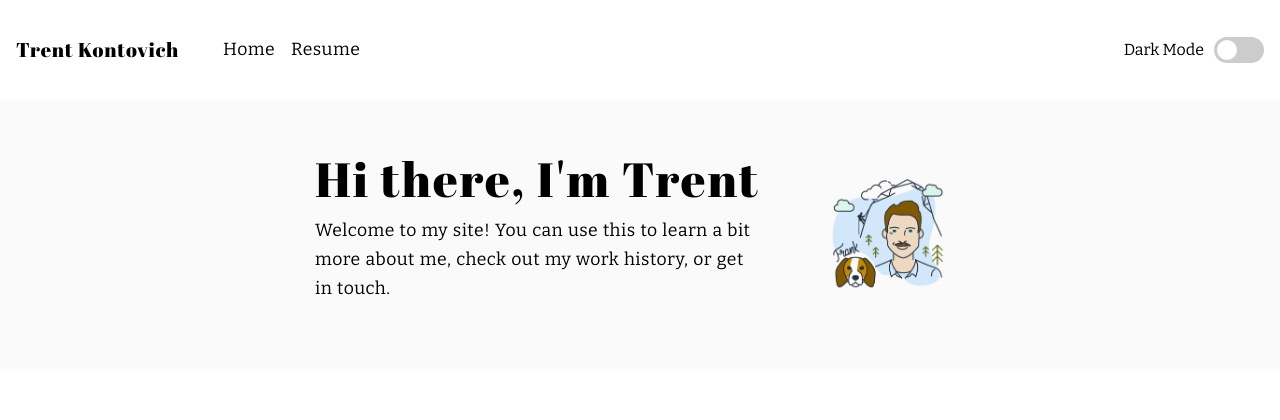
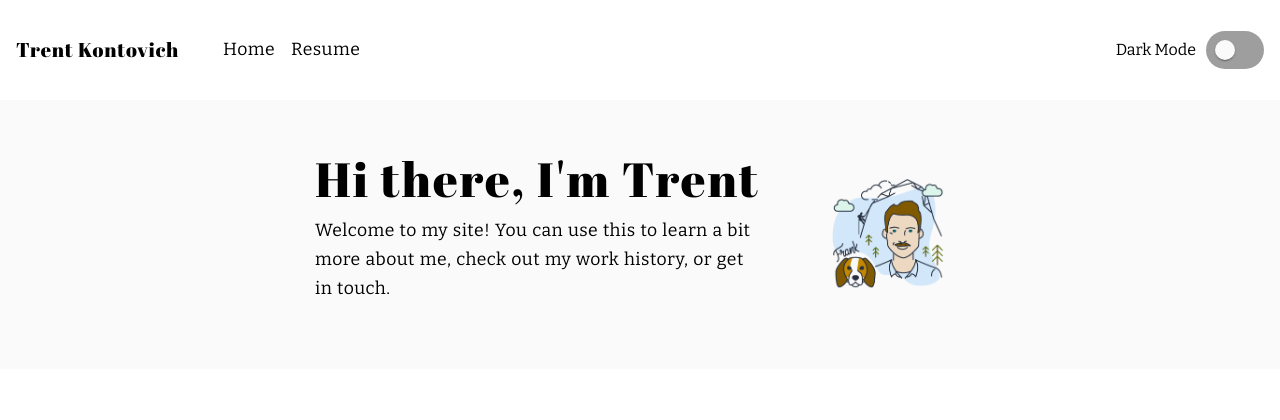
Before and after one commit to tkontovich/personal-site, a Django app: page / in a window 1280 px wide. Shown: the top 420 px of the page. Run offline with Django 5.2, Linux system fonts and the light colour scheme; some libraries are stand-ins or nearby versions.

Commit message:
Implement Material UI-style switch and fix dark mode color application

```diff
--- a/mysite/static/mysite/styles.css
+++ b/mysite/static/mysite/styles.css
@@ -18,9 +18,13 @@ body.dark-mode {
 }
 
 body {
-    background-color: var(--bg-color);
+    background-color: var(--bg-color) !important;
+    color: var(--text-color) !important;
+    transition: background-color 0.3s ease, color 0.3s ease;
+}
+
+p, div, span, li, h1, h2, h3, h4, h5, h6 {
     color: var(--text-color);
-    transition: background-color 0.3s ease, color 0.3s ease;
 }
 
 /* Dark mode toggle container */
@@ -39,12 +43,12 @@ body {
     margin: 0;
 }
 
-/* Toggle switch */
+/* Material UI-style Toggle Switch */
 .toggle-switch {
     position: relative;
     display: inline-block;
-    width: 50px;
-    height: 26px;
+    width: 58px;
+    height: 38px;
 }
 
 .toggle-switch input {
@@ -60,9 +64,9 @@ body {
     left: 0;
     right: 0;
     bottom: 0;
-    background-color: #ccc;
-    transition: 0.3s;
-    border-radius: 26px;
+    background-color: rgba(0, 0, 0, 0.38);
+    transition: 0.4s cubic-bezier(0.4, 0, 0.2, 1);
+    border-radius: 19px;
 }
 
 .toggle-slider:before {
@@ -70,19 +74,39 @@ body {
     content: "";
     height: 20px;
     width: 20px;
-    left: 3px;
-    bottom: 3px;
-    background-color: white;
-    transition: 0.3s;
+    left: 9px;
+    bottom: 9px;
+    background-color: #fafafa;
+    transition: 0.4s cubic-bezier(0.4, 0, 0.2, 1);
     border-radius: 50%;
+    box-shadow: 0px 2px 1px -1px rgba(0,0,0,0.2),
+                0px 1px 1px 0px rgba(0,0,0,0.14),
+                0px 1px 3px 0px rgba(0,0,0,0.12);
 }
 
 .toggle-switch input:checked + .toggle-slider {
-    background-color: var(--text-color);
+    background-color: rgba(25, 118, 210, 0.5);
+}
+
+body.dark-mode .toggle-switch input:checked + .toggle-slider {
+    background-color: rgba(144, 202, 249, 0.5);
 }
 
 .toggle-switch input:checked + .toggle-slider:before {
-    transform: translateX(24px);
+    transform: translateX(20px);
+    background-color: #1976d2;
+}
+
+body.dark-mode .toggle-switch input:checked + .toggle-slider:before {
+    background-color: #90caf9;
+}
+
+body.dark-mode .toggle-slider {
+    background-color: rgba(255, 255, 255, 0.38);
+}
+
+body.dark-mode .toggle-slider:before {
+    background-color: #bdbdbd;
 }
 
 /* Desktop toggle positioning */
@@ -233,6 +257,10 @@ nav div ul {
 footer {
     height: 100px;
     align-content: center;
+}
+
+footer p {
+    color: var(--text-color);
 }
 
 /*
```
Also changed, not shown: mysite/templates/mysite/layout.html (+13 -0 lines).
